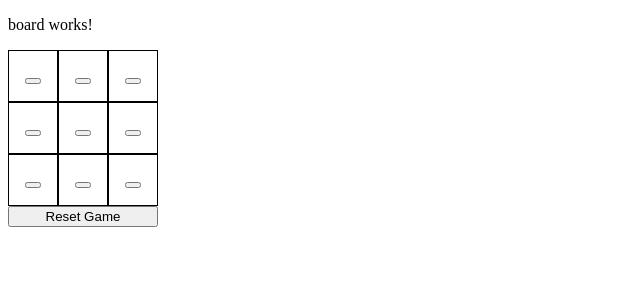
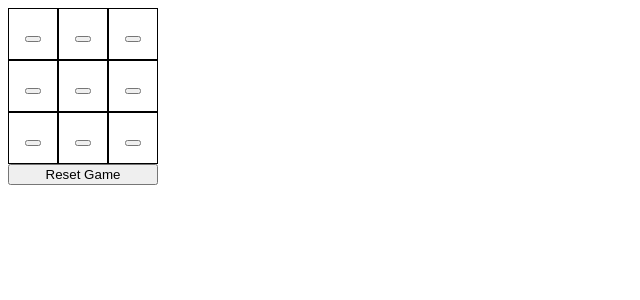
Before and after one commit to gazer500/Angular-Tic-Tac-Toe-AI, an Angular app: page / in a window 1280 px wide. Shown: the top 300 px of the page, without its empty margins (0-640 px from the left). Built offline with nearby package versions, Linux system fonts and the light colour scheme.

Commit message:
Revert "test change"
This reverts commit 4b4239a2e49e73258a90d7ed45876586a4c53159.

```diff
--- a/src/app/app.component.html
+++ b/src/app/app.component.html
@@ -1,3 +1,2 @@
-<p>board works!</p>
 <app-board></app-board>
 <router-outlet><router-outlet/>
```
